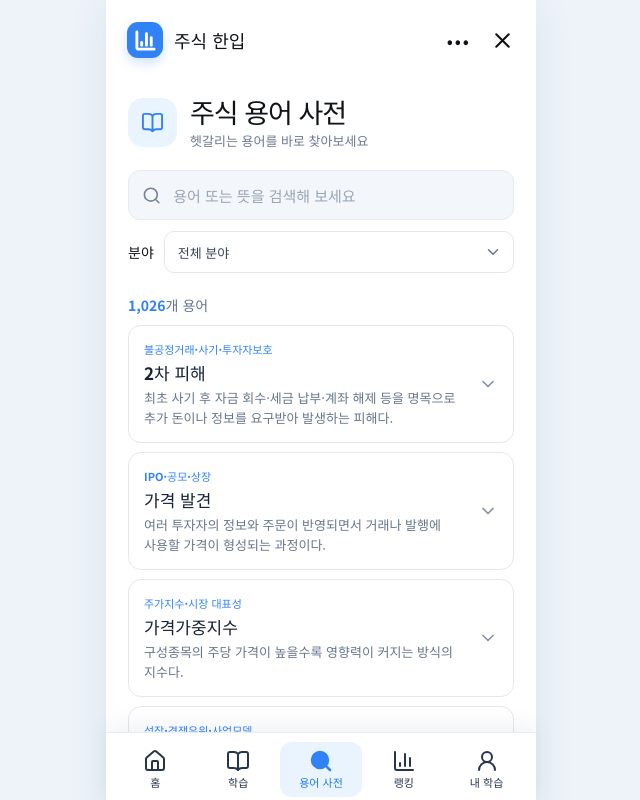
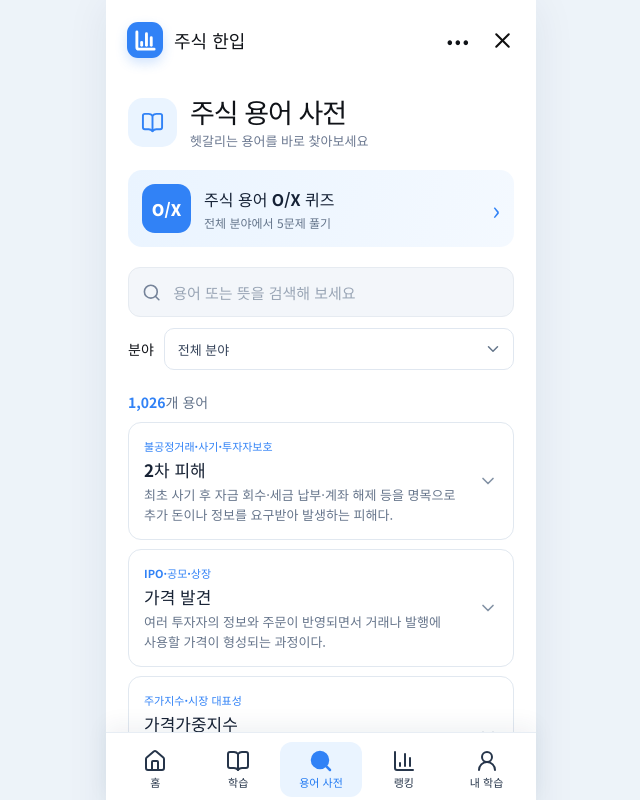
Before and after one commit to ParkEunSeong/StockQuiz, a React (Vite) app: page / in a window 1280 px wide. Both pictures are taken after a click on the button "용어 사전". Shown: the top 800 px of the page, without its empty margins (319-959 px from the left). Built offline with nearby package versions, Linux system fonts and the light colour scheme.

Commit message:
Add stock glossary OX quiz

```diff
--- a/src/App.tsx
+++ b/src/App.tsx
@@ -4,12 +4,13 @@ import { Screen } from '@apps-in-toss/web-framework'
 import rawQuestions from './data/questions.json'
 import PencilFeedback, { PencilOverlay } from './PencilFeedback'
 import Glossary from './Glossary'
+import TermQuiz from './TermQuiz'
 
 type Difficulty = '하' | '중' | '상'
 type Question = { id: string; category: string; difficulty: Difficulty; kind: '4지선다' | 'OX'; prompt: string; options: string[]; answer: number; explanation: string; reference: string }
 type RecordItem = { attempts: number; lastCorrect: boolean; correctCount: number; lastAt: string }
 type Session = { ids: string[]; answers: { id: string; choice: number; correct: boolean }[]; startedAt: number; mode: 'normal' | 'review' }
-type Page = 'home' | 'learn' | 'glossary' | 'quiz' | 'explanation' | 'result' | 'notebook' | 'my' | 'ranking'
+type Page = 'home' | 'learn' | 'glossary' | 'termQuiz' | 'quiz' | 'explanation' | 'result' | 'notebook' | 'my' | 'ranking'
 type Store = { records: Record<string, RecordItem>; saved: string[]; sessions: { date: string; correct: number; count: number; seconds: number }[] }
 
 const questions = rawQuestions as Question[]
@@ -52,6 +53,7 @@ function App() {
   const [reviewTab, setReviewTab] = useState<'wrong' | 'done' | 'saved'>('wrong')
   const [reviewArea, setReviewArea] = useState('전체')
   const [rankingTab, setRankingTab] = useState<'week' | 'all'>('week')
+  const [termQuizCategory, setTermQuizCategory] = useState('all')
 
   const setAndSave = (update: (current: Store) => Store) => {
     setStore(current => {
@@ -128,7 +130,7 @@ function App() {
   }
 
   function navigate(next: Page) { setPage(next); window.scrollTo(0, 0) }
-  function back() { navigate(page === 'quiz' || page === 'explanation' || page === 'result' ? 'learn' : 'home') }
+  function back() { navigate(page === 'termQuiz' ? 'glossary' : page === 'quiz' || page === 'explanation' || page === 'result' ? 'learn' : 'home') }
   function closeApp() { if (import.meta.env.DEV) { navigate('home'); return } void Screen.close().catch(() => navigate('home')) }
   const reviewList = useMemo(() => (reviewTab === 'wrong' ? wrongIds : reviewTab === 'done' ? doneIds : store.saved).filter(id => byId.has(id) && (reviewArea === '전체' || groupOf(byId.get(id)!.category) === reviewArea)), [reviewTab, reviewArea, store.records, store.saved])
   const statsByArea = ['주식 기초', '기업 분석', '차트·캔들', '투자 전략'].map(name => {
@@ -145,7 +147,7 @@ function App() {
       <div className="top-actions"><span className="top-dot">•••</span><button className="icon-button close" aria-label="앱 닫기" onClick={closeApp}><X size={25}/></button></div>
     </header>
 
-    <main className={`main ${page === 'quiz' || page === 'explanation' ? 'quiz-main' : ''} ${page === 'learn' ? 'learn-main' : ''}`}>
+    <main className={`main ${page === 'quiz' || page === 'explanation' || page === 'termQuiz' ? 'quiz-main' : ''} ${page === 'learn' ? 'learn-main' : ''}`}>
       {page === 'home' && <>
         <div className="eyebrow">하루 5문제, 차근차근</div>
         <h1>오늘도 한 문제만큼<br/>더 똑똑해져요</h1>
@@ -172,7 +174,8 @@ function App() {
         <button className="primary" onClick={()=>start()}>5문제 시작하기</button>
       </>}
 
-      {page === 'glossary' && <Glossary />}
+      {page === 'glossary' && <Glossary onStartQuiz={selectedCategory => { setTermQuizCategory(selectedCategory); navigate('termQuiz') }} />}
+      {page === 'termQuiz' && <TermQuiz categoryId={termQuizCategory} onExit={() => navigate('glossary')} />}
 
       {page === 'quiz' && session && activeQuestion && <>
         <div className="progress-label"><strong>{session.mode==='review'?'다시 풀기':'오늘의 챌린지'}</strong><span>{session.answers.length+1} <em>/ {session.ids.length}</em></span></div><div className="progress"><span style={{width:`${(session.answers.length+1)/session.ids.length*100}%`}}/></div>
--- a/src/Glossary.tsx
+++ b/src/Glossary.tsx
@@ -2,7 +2,7 @@ import { useMemo, useState } from 'react'
 import { BookOpen, ChevronDown, Search, X } from 'lucide-react'
 import rawGlossary from './data/stock_terms.ko.min.json'
 
-type GlossaryTerm = {
+export type GlossaryTerm = {
   id: string
   term: string
   aliases: string[]
@@ -13,7 +13,9 @@ type GlossaryTerm = {
 
 type GlossaryCategory = { id: string; name: string; sortOrder: number }
 const glossary = rawGlossary as { categories: GlossaryCategory[]; terms: GlossaryTerm[] }
-const categories = [...glossary.categories].sort((a, b) => a.sortOrder - b.sortOrder)
+export const glossaryCategories = [...glossary.categories].sort((a, b) => a.sortOrder - b.sortOrder)
+export const glossaryTerms = glossary.terms
+const categories = glossaryCategories
 const categoryNames = new Map(categories.map(category => [category.id, category.name]))
 const terms = [...glossary.terms].sort((a, b) => a.term.localeCompare(b.term, 'ko'))
 const PAGE_SIZE = 40
@@ -22,7 +24,7 @@ function normalize(value: string) {
   return value.toLocaleLowerCase('ko').replace(/\s+/g, '')
 }
 
-export default function Glossary() {
+export default function Glossary({ onStartQuiz }: { onStartQuiz: (categoryId: string) => void }) {
   const [query, setQuery] = useState('')
   const [categoryId, setCategoryId] = useState('all')
   const [expandedId, setExpandedId] = useState<string | null>(null)
@@ -43,6 +45,7 @@ export default function Glossary() {
       <div className="glossary-emblem"><BookOpen size={23} /></div>
       <div><h1>주식 용어 사전</h1><p>헷갈리는 용어를 바로 찾아보세요</p></div>
     </div>
+    <button className="glossary-quiz-entry" onClick={() => onStartQuiz(categoryId)}><span className="glossary-quiz-badge">O/X</span><span><strong>주식 용어 O/X 퀴즈</strong><small>{categoryId === 'all' ? '전체 분야' : categoryNames.get(categoryId)}에서 5문제 풀기</small></span><span aria-hidden="true">›</span></button>
     <label className="glossary-search">
       <Search size={21} aria-hidden="true" />
       <input type="search" aria-label="주식 용어 검색" placeholder="용어 또는 뜻을 검색해 보세요" value={query} onChange={event => { setQuery(event.target.value); setVisibleCount(PAGE_SIZE); setExpandedId(null) }} />
--- /dev/null
+++ b/src/TermQuiz.tsx
@@ -0,0 +1,100 @@
+import { useState } from 'react'
+import { Check, RotateCcw } from 'lucide-react'
+import PencilFeedback, { PencilOverlay } from './PencilFeedback'
+import { glossaryCategories, glossaryTerms } from './Glossary'
+import type { GlossaryTerm } from './Glossary'
+
+type TermQuestion = { term: GlossaryTerm; shownMeaning: string; isTrue: boolean; decoy?: GlossaryTerm }
+const QUIZ_LENGTH = 5
+
+function shuffle<T,>(items: T[]): T[] {
+  const copy = [...items]
+  for (let i = copy.length - 1; i > 0; i--) {
+    const j = Math.floor(Math.random() * (i + 1))
+    ;[copy[i], copy[j]] = [copy[j], copy[i]]
+  }
+  return copy
+}
+
+function makeQuestions(categoryId: string): TermQuestion[] {
+  const pool = glossaryTerms.filter(item => item.meaning.trim() && (categoryId === 'all' || item.categoryId === categoryId))
+  const targets = shuffle(pool).slice(0, QUIZ_LENGTH)
+  const truthPattern = shuffle([true, true, true, false, false])
+  return targets.map((term, index) => {
+    if (truthPattern[index]) return { term, shownMeaning: term.meaning, isTrue: true }
+    const decoys = glossaryTerms.filter(item => item.categoryId !== term.categoryId && item.meaning.trim() && item.meaning !== term.meaning && !item.meaning.includes(term.term))
+    const decoy = decoys[Math.floor(Math.random() * decoys.length)]
+    return { term, shownMeaning: decoy.meaning, isTrue: false, decoy }
+  })
+}
+
+export default function TermQuiz({ categoryId, onExit }: { categoryId: string; onExit: () => void }) {
+  const [questions, setQuestions] = useState(() => makeQuestions(categoryId))
+  const [answers, setAnswers] = useState<boolean[]>([])
+  const [choice, setChoice] = useState<boolean | null>(null)
+  const [phase, setPhase] = useState<'question' | 'feedback' | 'result'>('question')
+  const index = phase === 'feedback' ? answers.length - 1 : answers.length
+  const question = questions[index]
+  const correctCount = answers.filter(Boolean).length
+  const categoryName = categoryId === 'all' ? '전체 분야' : glossaryCategories.find(category => category.id === categoryId)?.name
+
+  function submit() {
+    if (choice === null || !question) return
+    setAnswers(current => [...current, choice === question.isTrue])
+    setPhase('feedback')
+    window.scrollTo(0, 0)
+  }
+
+  function next() {
+    setChoice(null)
+    setPhase(answers.length === questions.length ? 'result' : 'question')
+    window.scrollTo(0, 0)
+  }
+
+  function retry() {
+    setQuestions(makeQuestions(categoryId))
+    setAnswers([])
+    setChoice(null)
+    setPhase('question')
+    window.scrollTo(0, 0)
+  }
+
+  if (phase === 'result') return <div className="term-quiz-result">
+    <div className="result-check"><Check size={32}/></div>
+    <p className="term-quiz-kicker">용어 O/X 퀴즈 완료</p>
+    <h1>{correctCount === QUIZ_LENGTH ? '용어를 모두 맞혔어요!' : '오늘도 용어를 익혔어요'}</h1>
+    <strong>{correctCount * 20}점</strong>
+    <p>{QUIZ_LENGTH}문제 중 {correctCount}문제 정답</p>
+    <div className="result-dots">{answers.map((correct, answerIndex) => <span key={answerIndex} className={correct ? 'right' : ''}>{correct ? <Check size={19}/> : <span>×</span>}</span>)}</div>
+    <button className="primary" onClick={retry}><RotateCcw size={18}/> 다른 용어 5문제 풀기</button>
+    <button className="secondary" onClick={onExit}>용어 사전으로 돌아가기</button>
+  </div>
+
+  if (!question) return null
+  const answeredCorrectly = answers[index]
+  return <div className="term-quiz">
+    <div className="progress-label"><strong>주식 용어 O/X 퀴즈</strong><span>{index + 1} <em>/ {QUIZ_LENGTH}</em></span></div>
+    <div className="progress"><span style={{ width: `${(index + 1) / QUIZ_LENGTH * 100}%` }}/></div>
+    {phase === 'question' ? <>
+      <div className="term-quiz-meta">{categoryName} · 용어 뜻 맞히기</div>
+      <h1 className="term-quiz-title">‘{question.term.term}’의<br/>뜻이 맞을까요?</h1>
+      <div className="term-quiz-statement">{question.shownMeaning}</div>
+      <div className="term-ox-options" role="group" aria-label="O 또는 X 선택">
+        <button className={choice === true ? 'selected' : ''} aria-pressed={choice === true} onClick={() => setChoice(true)}>O <small>맞아요</small></button>
+        <button className={choice === false ? 'selected' : ''} aria-pressed={choice === false} onClick={() => setChoice(false)}>X <small>틀려요</small></button>
+      </div>
+      <p className="term-quiz-help">설명을 읽고 O 또는 X를 골라보세요</p>
+      <button className="primary" disabled={choice === null} onClick={submit}>정답 확인</button>
+    </> : <>
+      <div className={`answer-heading ${answeredCorrectly ? '' : 'incorrect'}`}><PencilFeedback correct={answeredCorrectly}/><h1>{answeredCorrectly ? '정답이에요' : '아쉬워요'}</h1><span className="point-chip">{answeredCorrectly ? '+20점' : '다음에 맞혀요'}</span></div>
+      <div className="feedback-detail term-quiz-feedback">
+        <PencilOverlay correct={answeredCorrectly}/>
+        <h2>‘{question.term.term}’의 뜻이 맞을까요?</h2>
+        <div className="term-quiz-statement">{question.shownMeaning}</div>
+        <div className="term-quiz-answer">정답은 <strong>{question.isTrue ? 'O' : 'X'}</strong>예요</div>
+        <div className="explanation-box"><span>이렇게 이해해요</span><p><strong>{question.term.term}</strong>: {question.term.meaning}</p>{!question.isTrue && question.decoy && <p>문제의 설명은 ‘{question.decoy.term}’의 뜻이에요.</p>}{question.term.description && <p>{question.term.description}</p>}</div>
+      </div>
+      <button className="primary" onClick={next}>{answers.length === questions.length ? '결과 보기' : '다음 문제'}</button>
+    </>}
+  </div>
+}
--- a/src/style.css
+++ b/src/style.css
@@ -105,3 +105,32 @@ html::-webkit-scrollbar,body::-webkit-scrollbar,#app::-webkit-scrollbar,.app-she
 .glossary-empty svg{color:#3182f6;margin-bottom:10px}
 .glossary-empty strong{color:#263347}
 .glossary-empty p{font-size:13px}
+
+/* Five-question O/X practice from the glossary. */
+.glossary-quiz-entry{width:100%;display:flex;align-items:center;gap:13px;text-align:left;border:0;border-radius:14px;background:linear-gradient(105deg,#eaf4ff,#f4f9ff);padding:14px;margin:0 0 20px;color:#162236}
+.glossary-quiz-badge{display:grid;place-items:center;flex:none;width:49px;height:49px;border-radius:13px;background:#3182f6;color:#fff;font-size:16px;font-weight:900}
+.glossary-quiz-entry>span:nth-child(2){flex:1;min-width:0;display:flex;flex-direction:column;gap:3px}
+.glossary-quiz-entry strong{font-size:16px}
+.glossary-quiz-entry small{font-size:12px;color:#64758b;overflow:hidden;text-overflow:ellipsis;white-space:nowrap}
+.glossary-quiz-entry>span:last-child{font-size:26px;color:#3182f6;line-height:1}
+.term-quiz-meta{font-size:13px;color:#3182f6;font-weight:800;margin-top:20px}
+.term-quiz-title{font-size:29px!important;line-height:1.35!important;word-break:keep-all;margin:14px 0 24px!important}
+.term-quiz-statement{border-radius:15px;background:#f4f7fb;padding:22px 20px;font-size:18px;font-weight:700;line-height:1.65;word-break:keep-all;color:#26364b}
+.term-ox-options{display:grid;grid-template-columns:1fr 1fr;gap:13px;margin:25px 0 18px}
+.term-ox-options button{height:112px;display:flex;align-items:center;justify-content:center;flex-direction:column;gap:2px;border:2px solid #dbe5f0;border-radius:14px;background:#fff;color:#66778f;font-size:40px;font-weight:900}
+.term-ox-options button.selected{border-color:#3182f6;background:#eaf4ff;color:#1975f0}
+.term-ox-options small{font-size:13px;font-weight:700}
+.term-quiz-help{text-align:center;color:#78879a;font-size:13px;margin:0 0 13px}
+.term-quiz-feedback{margin:25px 0 14px}
+.term-quiz-feedback h2{font-size:20px;line-height:1.4;word-break:keep-all}
+.term-quiz-feedback .term-quiz-statement{font-size:16px;padding:16px}
+.term-quiz-answer{font-size:17px;font-weight:700;margin:20px 0 0}
+.term-quiz-answer strong{color:#3182f6;font-size:24px}
+.term-quiz-feedback .explanation-box p+p{margin-top:12px}
+.term-quiz-result{text-align:center;padding-top:44px}
+.term-quiz-kicker{color:#3182f6!important;font-size:14px!important;font-weight:800;margin:0 0 8px!important}
+.term-quiz-result h1{font-size:28px;word-break:keep-all}
+.term-quiz-result>strong{display:block;color:#3182f6;font-size:65px;line-height:1.2}
+.term-quiz-result>p{color:#687890;font-size:16px}
+.term-quiz-result .result-dots{margin:22px 0 37px}
+.term-quiz-result .primary{display:flex;align-items:center;justify-content:center;gap:8px}
```
